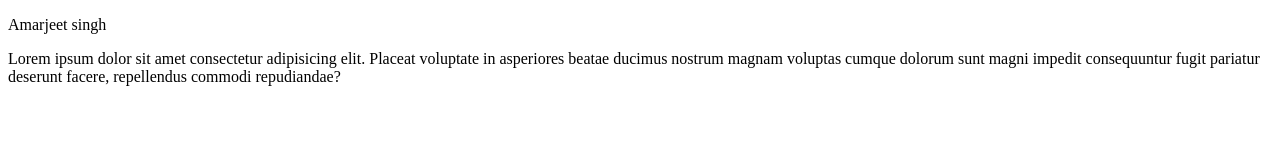
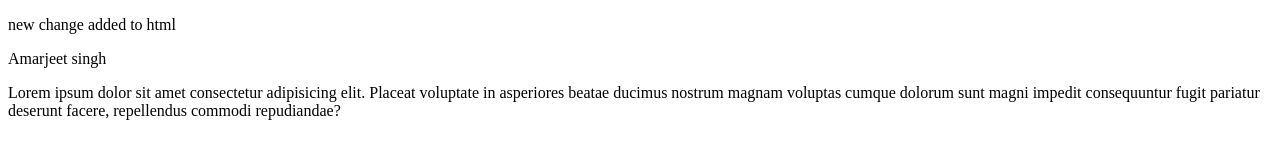
Before and after one commit to Learnwave/gitdemo, a plain HTML site: page index.html in a window 1280 px wide. Drawn offline with Linux system fonts and the light colour scheme.

Commit message:
Update index.html

```diff
--- a/index.html
+++ b/index.html
@@ -7,6 +7,7 @@
     <title>Document</title>
 </head>
 <body>
+    <p> new change added to html</p>
     <p>Amarjeet singh
     </p>
     <p>Lorem ipsum dolor sit amet consectetur adipisicing elit. Placeat voluptate in asperiores beatae ducimus nostrum magnam voluptas cumque dolorum sunt magni impedit consequuntur fugit pariatur deserunt facere, repellendus commodi repudiandae?</p>
```
